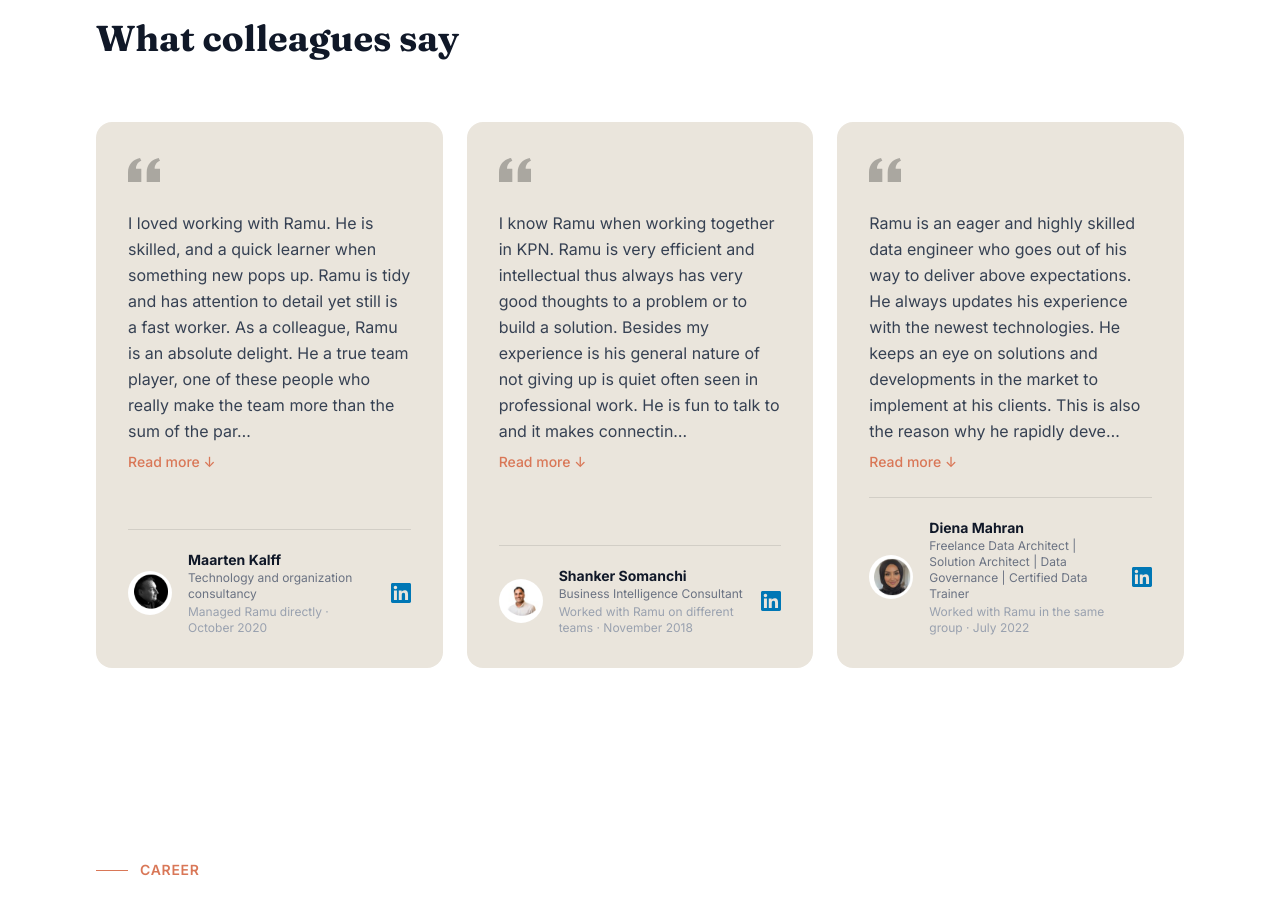
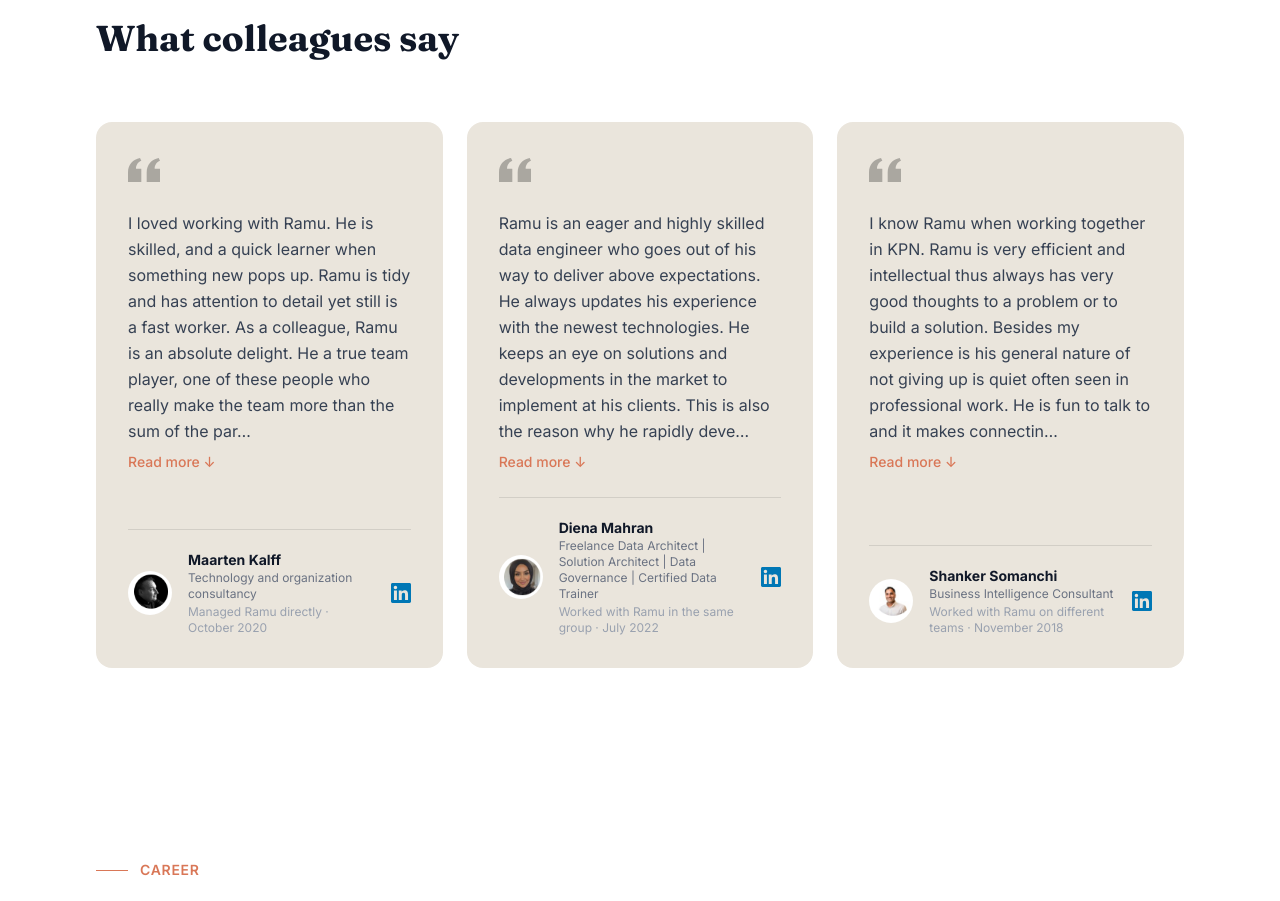
Before and after one commit to kamathramu87/ramu-portfolio, a React (Vite) app: page /#/ in a window 1280 px wide. Shown: the part 1244-2145 px from the top of the page. Built offline with nearby package versions, Linux system fonts and the light colour scheme.

Commit message:
Reorder testimonials: Maarten, Diena, Shanker

```diff
--- a/src/components/Testimonials.tsx
+++ b/src/components/Testimonials.tsx
@@ -9,18 +9,18 @@ const testimonials = [
     photo: '/maarten.png',
   },
   {
+    name: 'Diena Mahran',
+    title: 'Freelance Data Architect | Solution Architect | Data Governance | Certified Data Trainer',
+    relationship: 'Worked with Ramu in the same group · July 2022',
+    quote: 'Ramu is an eager and highly skilled data engineer who goes out of his way to deliver above expectations. He always updates his experience with the newest technologies. He keeps an eye on solutions and developments in the market to implement at his clients. This is also the reason why he rapidly developed to the lead engineer in his team and is known by the business, PO\'s and data modellers as the go to person when it comes to developing data platforms.\n\nRamu is not only a highly skilled engineer, but also a friendly and genuine colleague who is concerned about the development of his team members and a healthy atmosphere within his team. His energy and participation always leaves an unforgettable impression.',
+    photo: '/diena.png',
+  },
+  {
     name: 'Shanker Somanchi',
     title: 'Business Intelligence Consultant',
     relationship: 'Worked with Ramu on different teams · November 2018',
     quote: 'I know Ramu when working together in KPN. Ramu is very efficient and intellectual thus always has very good thoughts to a problem or to build a solution. Besides my experience is his general nature of not giving up is quiet often seen in professional work. He is fun to talk to and it makes connecting to him and working with him lot easier. I really recommend Ramu to be a colleague.',
     photo: '/shanker.png',
-  },
-  {
-    name: 'Diena Mahran',
-    title: 'Freelance Data Architect | Solution Architect | Data Governance | Certified Data Trainer',
-    relationship: 'Worked with Ramu in the same group · July 2022',
-    quote: 'Ramu is an eager and highly skilled data engineer who goes out of his way to deliver above expectations. He always updates his experience with the newest technologies. He keeps an eye on solutions and developments in the market to implement at his clients. This is also the reason why he rapidly developed to the lead engineer in his team and is known by the business, PO\'s and data modellers as the go to person when it comes to developing data platforms.\n\nRamu is not only a highly skilled engineer, but also a friendly and genuine colleague who is concerned about the development of his team members and a healthy atmosphere within his team. His energy and participation always leaves an unforgettable impression.',
-    photo: '/diena.png',
   },
 ];
 
```
